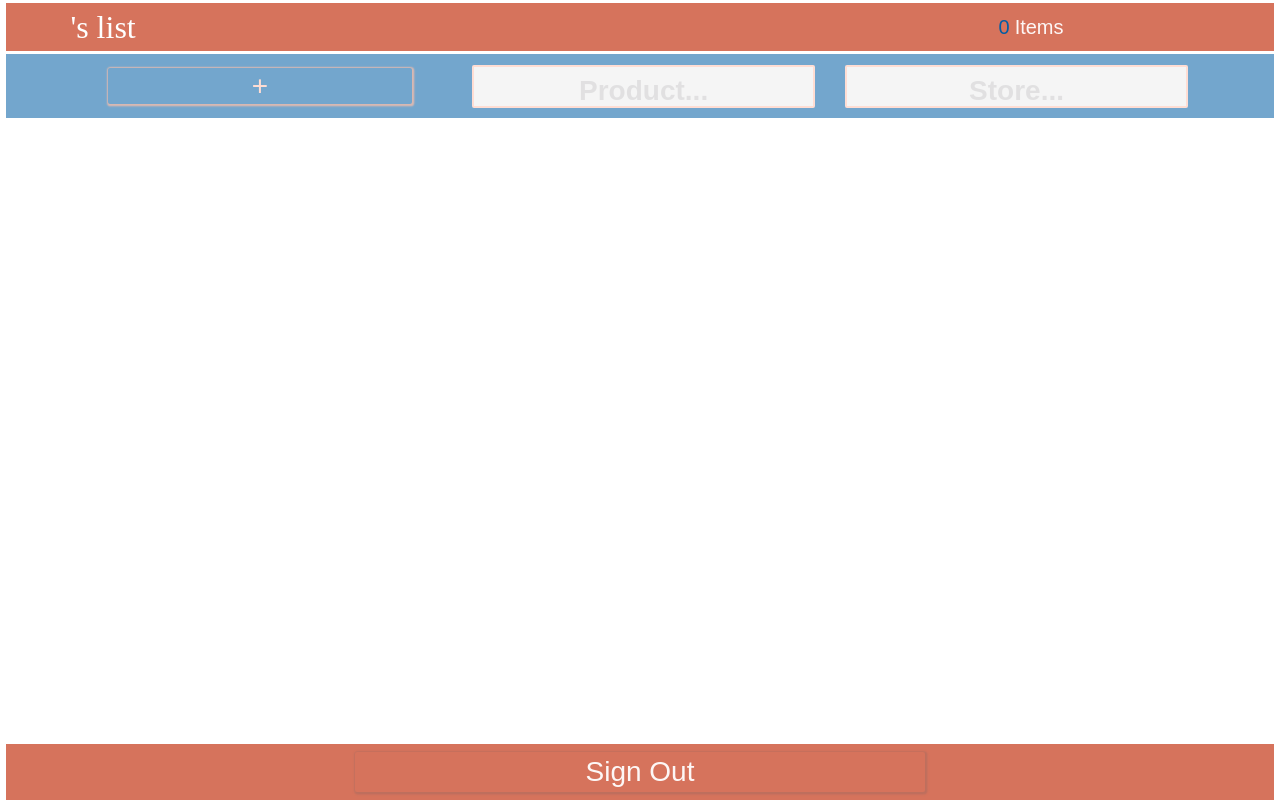
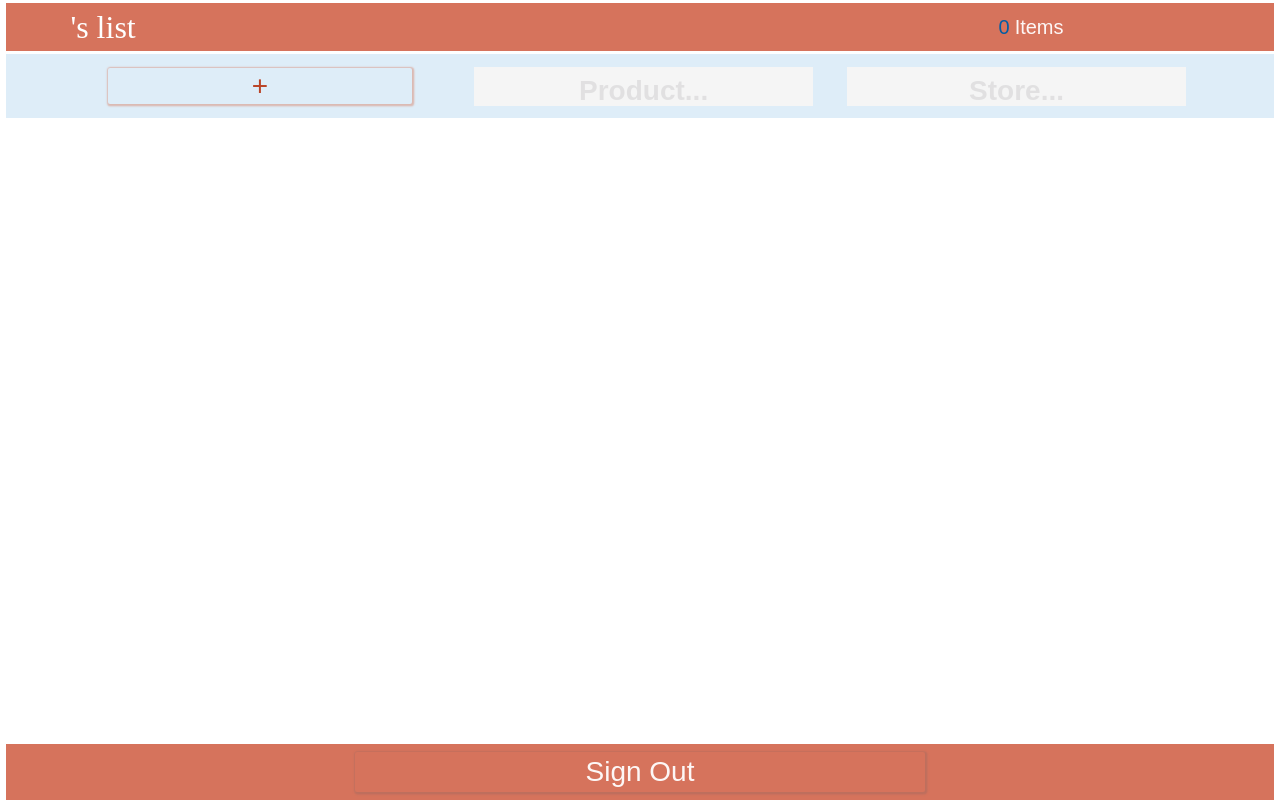
Before and after one commit to lailys/2Shop, a React (Create React App) app: page /your-list in a window 1280 px wide. Built offline with nearby package versions, Linux system fonts and the light colour scheme; a web font is replaced by a local one; what aws-amplify would draw is missing.

Commit message:
Change some css

```diff
--- a/src/App.css
+++ b/src/App.css
@@ -113,7 +113,7 @@
 
   .menu {
     margin: 0 .4vh .4vh .4vh;
-    background-color: #73A6CD;
+    background-color: rgb(222, 237, 248);
     height: 8vh;
     width: 99vw;
     color: #fdf7f6;
@@ -134,9 +134,9 @@
   }
 
   #add-item-btn-main {
- background-color: #73A6CD;
+ background-color: rgb(222, 237, 248);
     border:.2vw solid #FFDDD3;
-    color:#FFDDD3;
+    color:#BA4528;
     cursor: pointer;
     box-shadow: .08vh .08vh .2vh .2vh #dbb9b2;
     display: flex;
@@ -172,7 +172,7 @@
 
   .form-input {
 
-    border:.2vw solid #FFDDD3;
+    border:.2vw solid rgb(222, 237, 248);
     background-color: whitesmoke;
     display: flex;
     justify-content: center;
```
